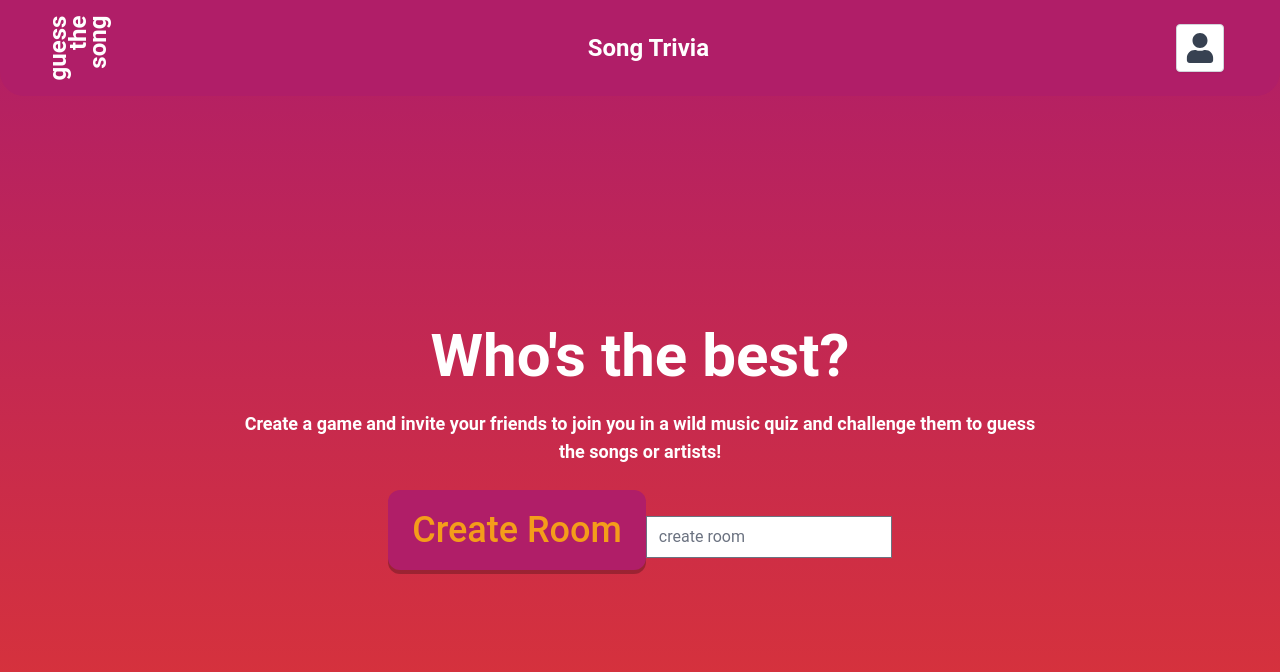
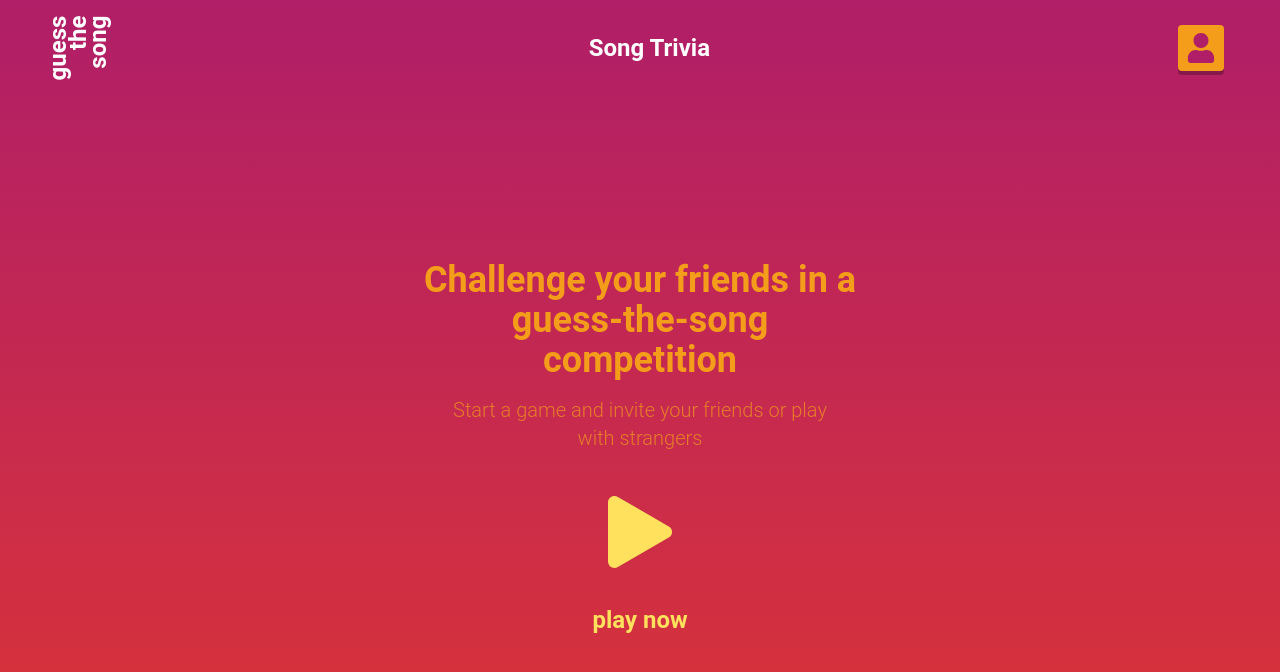
Before and after one commit to gentij/Song-Trivia-Client, a Next.js app: page / in a window 1280 px wide. Shown: the top 672 px of the page. Built offline with nearby package versions, Linux system fonts and the light colour scheme.

Commit message:
feat: welcome page

```diff
--- a/src/components/buttons/IconButton.tsx
+++ b/src/components/buttons/IconButton.tsx
@@ -6,6 +6,7 @@ import clsxm from '@/lib/clsxm';
 
 enum IconButtonVariant {
   'primary',
+  'secondary',
   'outline',
   'ghost',
   'light',
@@ -44,17 +45,22 @@ const IconButton = React.forwardRef<HTMLButtonElement, IconButtonProps>(
         className={clsxm(
           'inline-flex items-center justify-center rounded font-medium',
           'focus:outline-none focus-visible:ring focus-visible:ring-primary-500',
-          'shadow-sm',
+          'shadow-custom',
           'transition-colors duration-75',
           'min-h-[28px] min-w-[28px] p-1 md:min-h-[34px] md:min-w-[34px] md:p-2',
           //#region  //*=========== Variants ===========
           [
             variant === 'primary' && [
-              'bg-primary-500 text-white',
-              'border border-primary-600',
+              'bg-primary-500 text-buttercup-500',
               'hover:bg-primary-600 hover:text-white',
               'active:bg-primary-700',
               'disabled:bg-primary-700',
+            ],
+            variant === 'secondary' && [
+              'bg-buttercup-500 text-maroon-700',
+              'hover:bg-buttercup-400',
+              'active:bg-buttercup-600',
+              'disabled:bg-buttercup-500',
             ],
             variant === 'outline' && [
               'text-primary-500',
--- a/src/components/header/Header.tsx
+++ b/src/components/header/Header.tsx
@@ -5,13 +5,13 @@ import IconButton from '@/components/buttons/IconButton';
 
 export const Header = () => {
   return (
-    <header className='w-100vw h-fit rounded-bl-3xl rounded-br-3xl bg-maroon-700'>
+    <header className='w-100vw h-fit'>
       <div className='container mx-auto flex h-24 items-center justify-between px-4 py-2'>
         <h1 className='h-full -rotate-90 text-right text-2xl leading-5 text-white'>
           guess <br /> the <br /> song
         </h1>
         <h1 className='text-2xl text-white'>Song Trivia</h1>
-        <IconButton variant='light' className='text-3xl' icon={FaUser} />
+        <IconButton variant='secondary' className='text-3xl' icon={FaUser} />
       </div>
     </header>
   );
--- a/src/pages/index.tsx
+++ b/src/pages/index.tsx
@@ -1,4 +1,5 @@
 import * as React from 'react';
+import { BsFillPlayFill } from 'react-icons/bs';
 
 import { CreateJoinRoom } from '@/components/CreateJoinRoom/CreateJoinRoom';
 import { Header } from '@/components/header/Header';
@@ -24,7 +25,19 @@ export default function HomePage() {
       <Seo />
       <Header />
       <main className='min-h-main flex items-center justify-center'>
-        <CreateJoinRoom />
+        <div className='text-center text-buttercup-500'>
+          <h1 className='text-4xl'>
+            Challenge your friends in a <br />
+            guess-the-song <br />
+            competition
+          </h1>
+          <h4 className='my-4 text-xl font-light opacity-70'>
+            Start a game and invite your friends or play <br />
+            with strangers
+          </h4>
+          <BsFillPlayFill className='my-2 mx-auto text-9xl text-mustard-300' />
+          <h2 className='text-2xl text-mustard-300'>play now</h2>
+        </div>
       </main>
     </Layout>
   );
```
